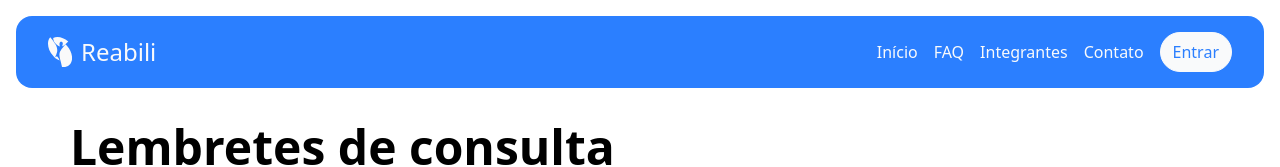
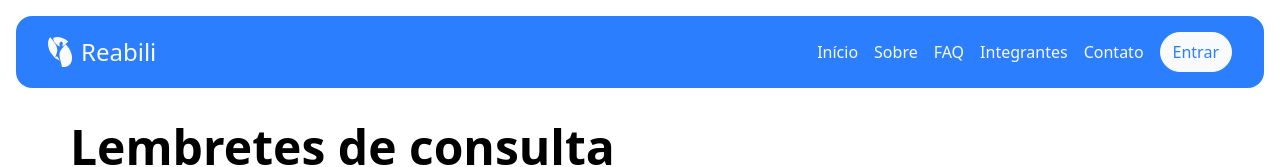
Before and after one commit to Challenge-2025-Equipe-07/hc-frontend-react, a React (Vite) app: page /agendar in a window 1280 px wide. Shown: the top 167 px of the page. Built offline with nearby package versions, Linux system fonts and the light colour scheme; no server answers.

Commit message:
Adicionado "Sobre" ao navbar.

```diff
--- a/src/components/Navbar/NavbarItems.tsx
+++ b/src/components/Navbar/NavbarItems.tsx
@@ -37,6 +37,7 @@ const NavbarItems = () => {
           aria-labelledby="menuButton"
         >
           <NavbarItem to="/">Início</NavbarItem>
+          <NavbarItem to="/sobre">Sobre</NavbarItem>
           <NavbarItem to="/faq">FAQ</NavbarItem>
           <NavbarItem to="/integrantes">Integrantes</NavbarItem>
           <NavbarItem to="/contato">Contato</NavbarItem>
```
